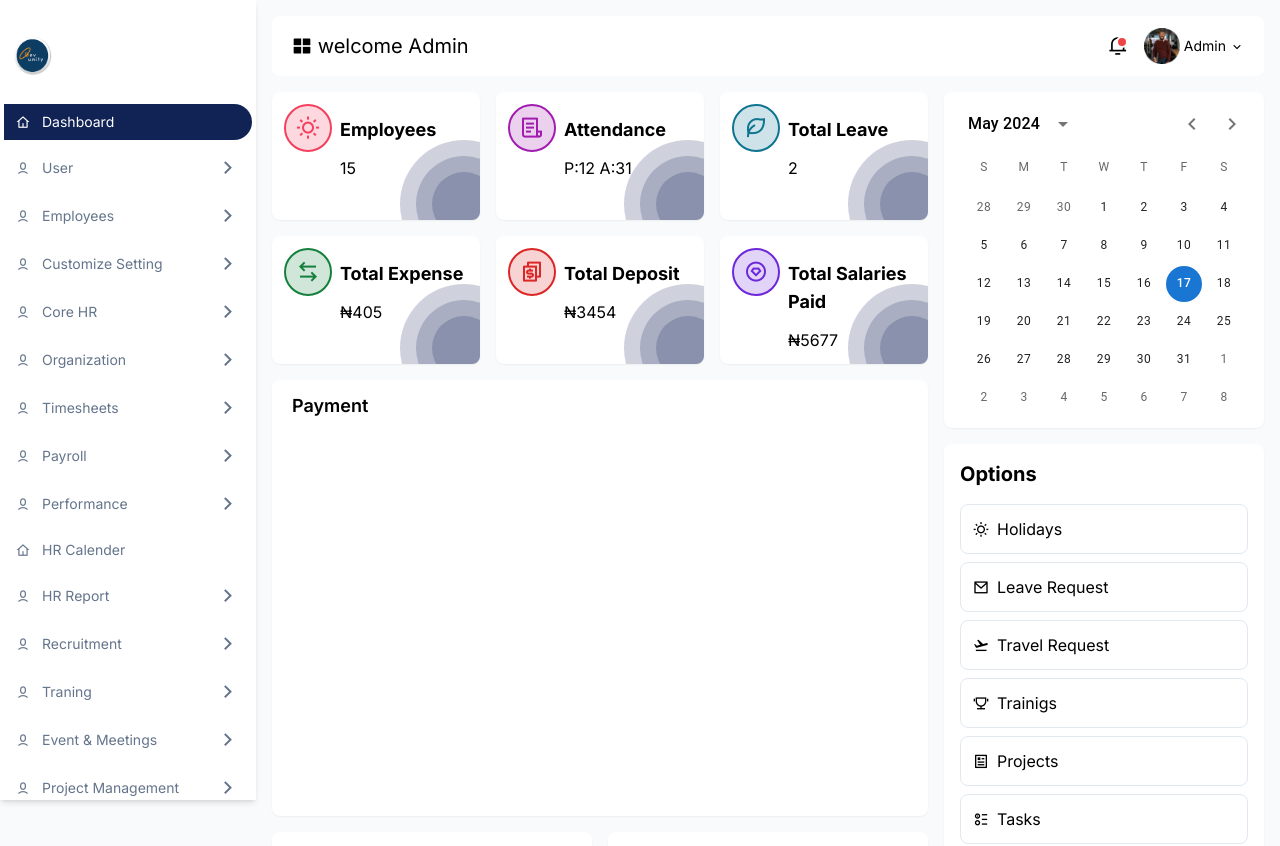
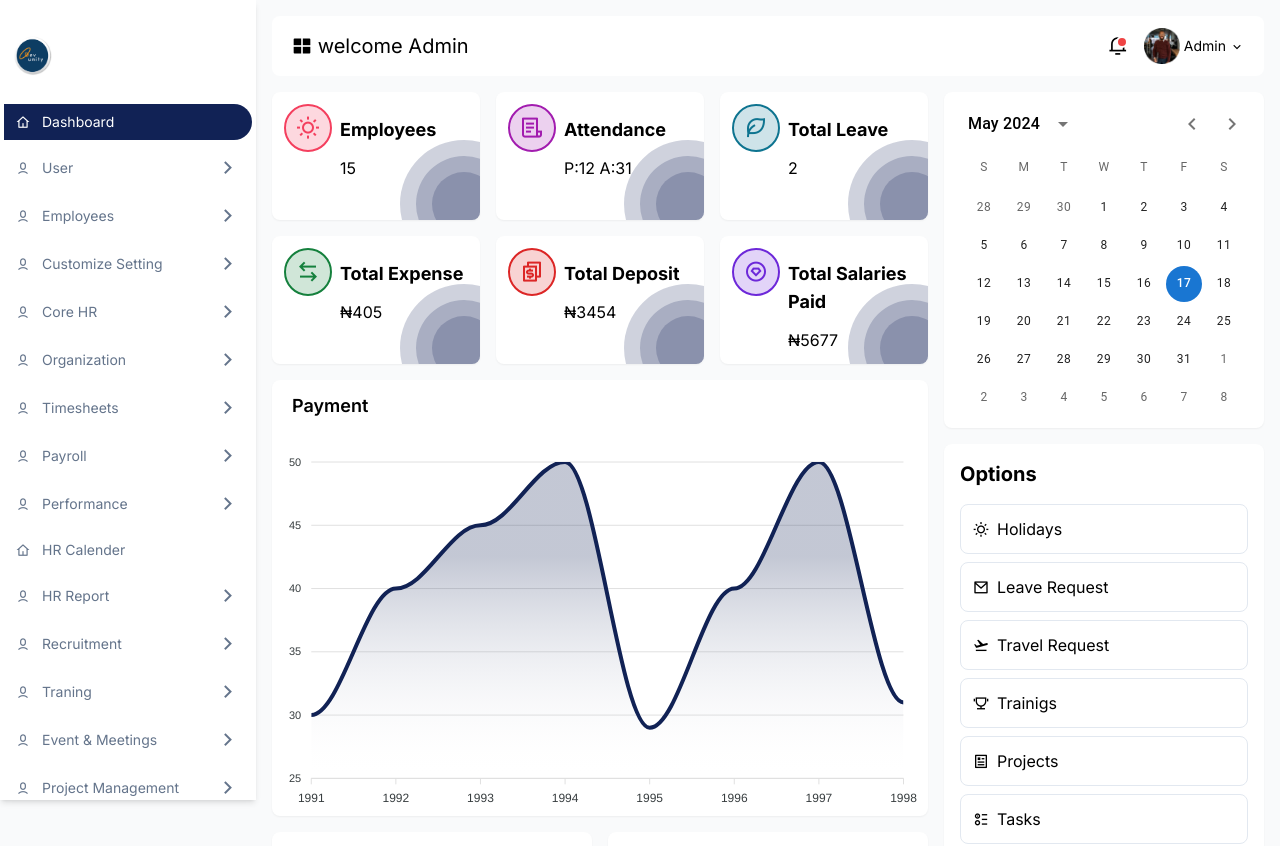
Before and after one commit to ebuberoderick/hrms, a Next.js app: page / in a window 1280 px wide. Shown: the top 846 px of the page. Built offline with nearby package versions, Linux system fonts and the light colour scheme.

Commit message:
added line chart

```diff
--- a/src/app/page.jsx
+++ b/src/app/page.jsx
@@ -133,7 +133,7 @@ function Page() {
           <div className=" bg-white shadow-sm rounded-lg">
             <div className="text-lg font-semibold px-5 py-3">Payment</div>
             <div className="h-96">
-              {/* <LineChart /> */}
+              <LineChart />
             </div>
           </div>
           <div className="grid grid-cols-2 gap-4">
```
Lines whose indentation alone changed are shown as unchanged.
